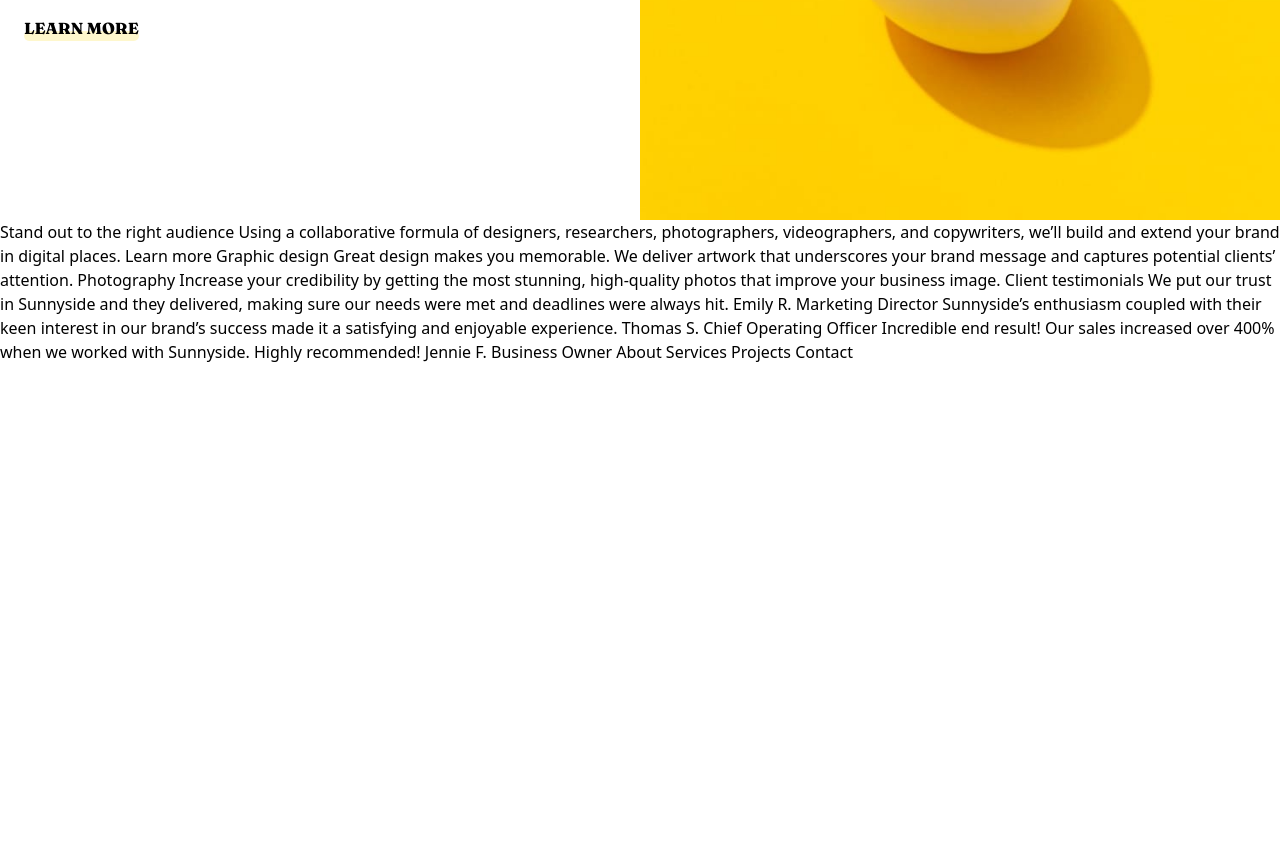
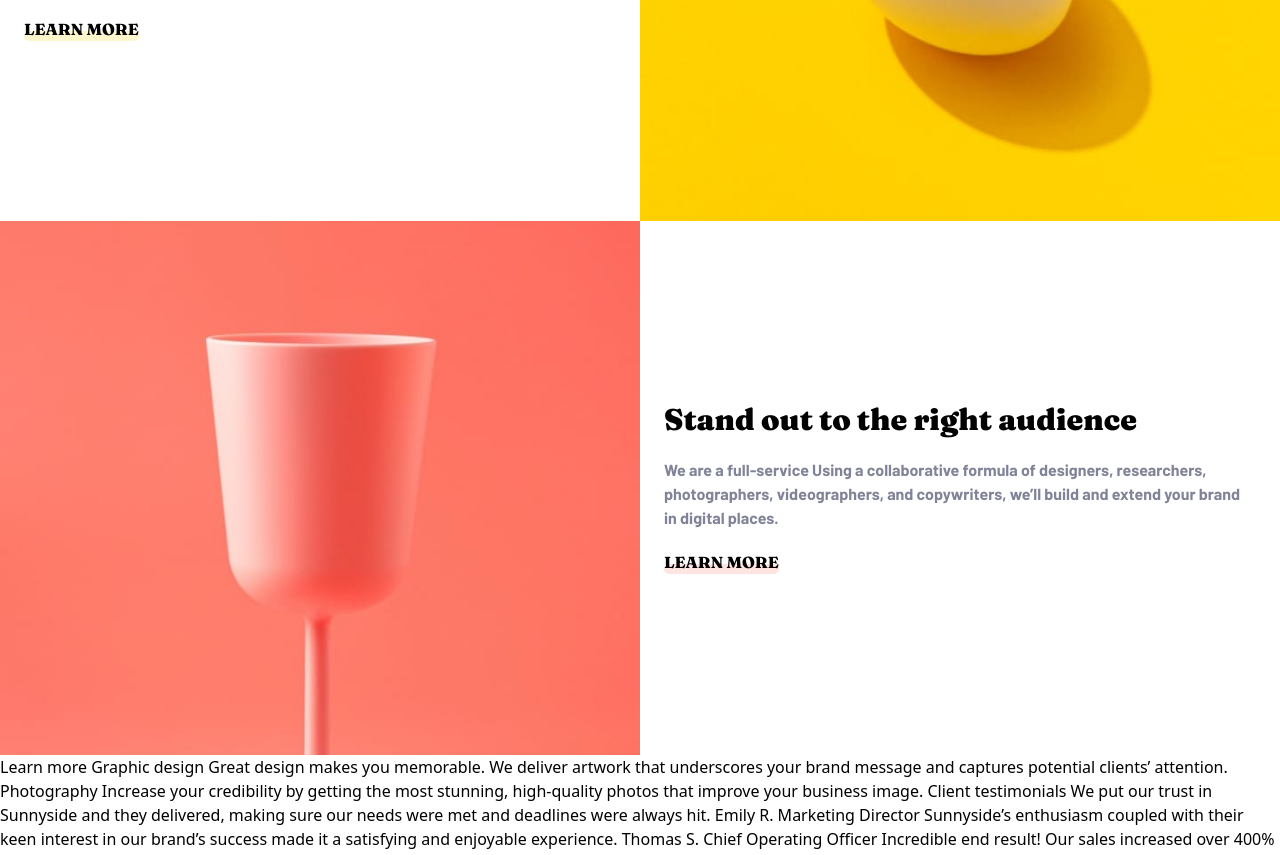
Before and after one commit to gauravsingh1281/Frontend-Mentor-Sunnyside-agency-landing-page, a website: page index.html in a window 1280 px wide. Shown: the part 812-1667 px from the top of the page. Before the commit the page ends 1176 px from the top, so only its background shows below. Drawn offline with Linux system fonts and the light colour scheme.

Commit message:
Description section completed.

```diff
--- a/index.html
+++ b/index.html
@@ -44,13 +44,20 @@
       </div>
 
     </header>
-    <!-- Services section -->
-    <section class="w-full flex justify-center items-center flex-col lg:flex-row-reverse">
-      <div class="lg:w-1/2 w-full"><img class="w-full" src="./images/mobile/image-transform.jpg" alt="image-transform">
+    <!-- Description section -->
+    <section class="w-full">
+      <!-- Description 1-->
+      <div class="w-full flex justify-center items-center flex-col lg:flex-row-reverse">
+        <div class="lg:w-1/2 w-full">
+          <!-- Mobile image -->
+          <img class="w-full lg:hidden" src="./images/mobile/image-transform.jpg" alt="image-transform">
+          <!-- desktop image -->
+          <img class="w-full hidden lg:block" src="./images/desktop/image-transform.jpg" alt="image-transform">
         </div>
         <div class="  lg:w-1/2 w-full flex justify-center items-center lg:items-start flex-col gap-5 py-8 px-6">
           <h2 class="text-3xl text-black font-fraunces font-[900] text-center lg:text-left">Transform your brand</h2>
-        <p class="text-base text-Dark-grayish-blue text-center lg:text-left font-bold font-barlow">We are a full-service
+          <p class="text-base text-Dark-grayish-blue text-center lg:text-left font-bold font-barlow">We are a
+            full-service
             creative
             agency
             specializing in
@@ -64,6 +71,32 @@
               class="absolute -bottom-[0.5px] left-0 w-full h-[10px] bg-Yellow opacity-20 group-hover:opacity-100 rounded-md z-10"></span>
           </div>
         </div>
+      </div>
+      <!-- Description 2-->
+      <div class="w-full flex justify-center items-center flex-col lg:flex-row">
+        <div class="lg:w-1/2 w-full">
+          <!-- Mobile image -->
+          <img class="w-full lg:hidden" src="./images/mobile/image-stand-out.jpg" alt="image-transform">
+          <!-- desktop image -->
+          <img class="w-full hidden lg:block" src="./images/desktop/image-stand-out.jpg" alt="image-transform">
+        </div>
+        <div class="  lg:w-1/2 w-full flex justify-center items-center lg:items-start flex-col gap-5 py-8 px-6">
+          <h2 class="text-3xl text-black font-fraunces font-[900] text-center lg:text-left">Stand out to the right
+            audience</h2>
+          <p class="text-base text-Dark-grayish-blue text-center lg:text-left font-bold font-barlow">We are a
+            full-service
+            Using a collaborative formula of designers, researchers, photographers, videographers, and copywriters,
+            we’ll
+            build
+            and extend your brand in digital places.</p>
+          <div class="relative group">
+            <a href="#" class=" relative uppercase font-fraunces font-extrabold z-20">Learn
+              more</a>
+            <span
+              class="absolute -bottom-[0.5px] left-0 w-full h-[10px] bg-Soft-red opacity-20 group-hover:opacity-100 rounded-md z-10"></span>
+          </div>
+        </div>
+      </div>
     </section>
 
 
@@ -74,10 +107,9 @@
 
 
 
-    Stand out to the right audience
 
-    Using a collaborative formula of designers, researchers, photographers, videographers, and copywriters, we’ll build
-    and extend your brand in digital places.
+
+
 
     Learn more
 
```
Also changed, not shown: src/output.css. Lines whose indentation alone changed are shown as unchanged.
